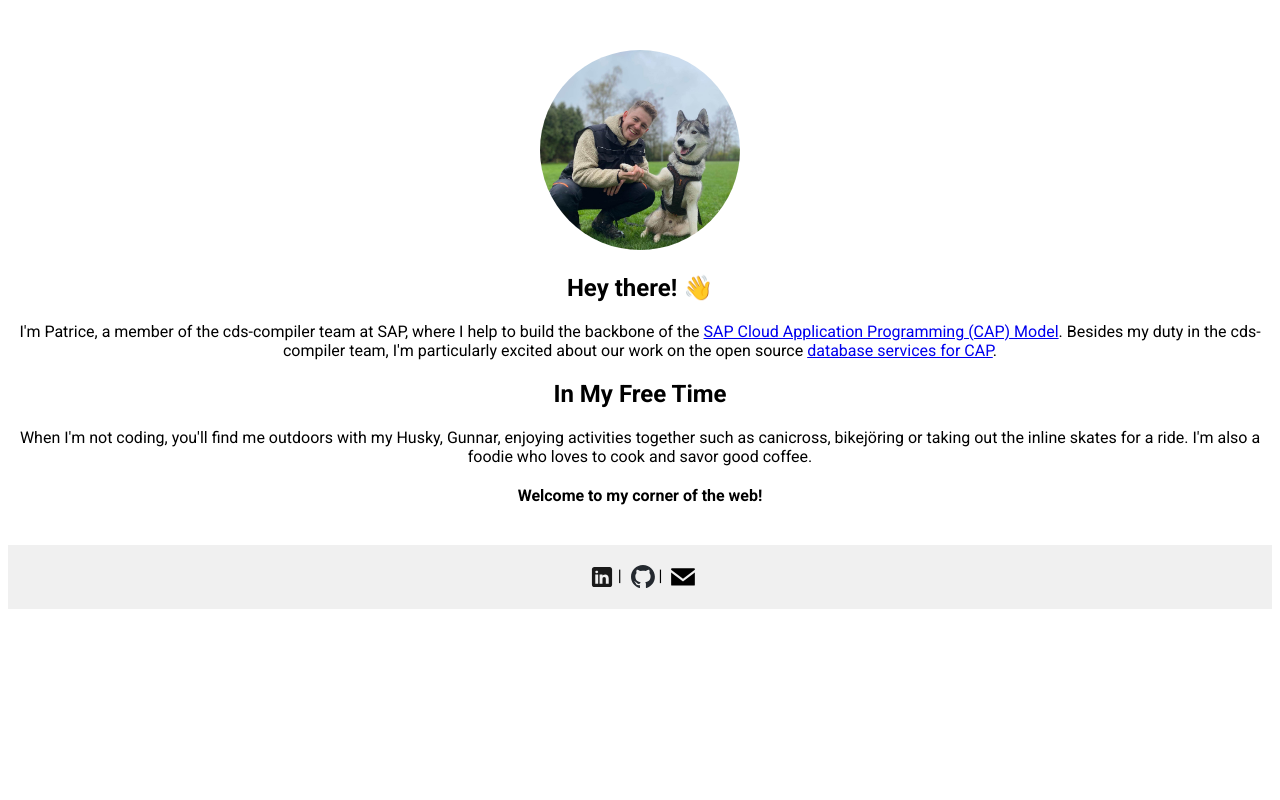
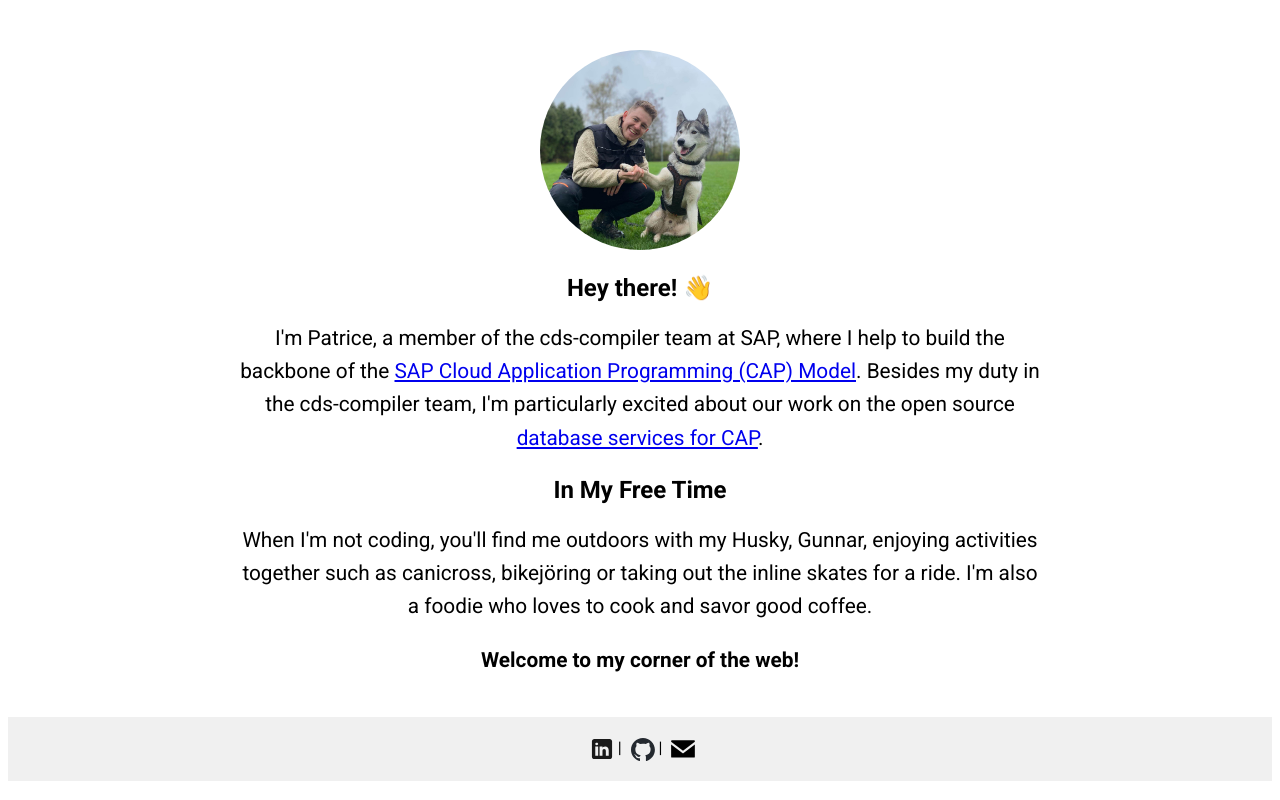
Before and after one commit to patricebender/patrice-codes, a Vue app: page / in a window 1280 px wide. Built offline with nearby package versions, Linux system fonts and the light colour scheme.

Commit message:
center text, animate profile pic

```diff
--- a/src/App.vue
+++ b/src/App.vue
@@ -61,13 +61,41 @@ body {
 }
 
 .content {
-  margin-bottom: 20px;
+  margin: 0 auto; /* Center the content */
+  max-width: 800px; /* Limit the width to 800px */
+  padding: 0 10px; /* Add some padding on the sides */
+}
+
+.introduction {
+  margin-top: 20px;
+  font-size: 1.3em; /* Increase the font size */
+}
+
+/* Optional: Adjust the line-height for better readability */
+.introduction {
+  line-height: 1.6;
+}
+
+
+/* Keyframes for rotation animation */
+/* Keyframes for vertical rotation animation */
+@keyframes rotateImageVertically {
+  from {
+    transform: rotateY(0deg);
+  }
+  to {
+    transform: rotateY(360deg);
+  }
 }
 
 .profile-picture {
   max-width: 200px;
   border-radius: 50%;
+  /* Apply the vertical rotation animation */
+  animation: rotateImageVertically 1.5s ease-in-out 2;
 }
+
+
 
 .introduction {
   margin-top: 20px;
```
